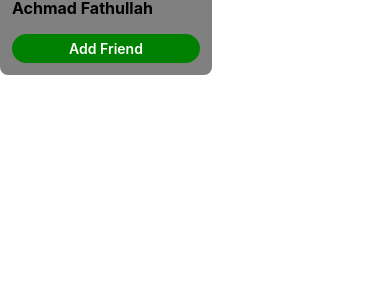
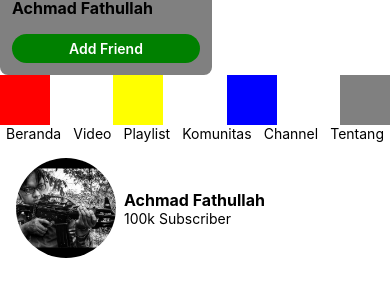
Before and after one commit to amed12/MyFirstRN, a React Native app: screen / in a window 390 px wide. Shown: the part 517-814 px from the top of the page. Built offline with nearby package versions, Linux system fonts and the light colour scheme.

Commit message:
learn flexbox

```diff
--- a/App.js
+++ b/App.js
@@ -1,5 +1,6 @@
 import React from 'react';
 import {ScrollView, View} from 'react-native';
+import FlexBox from './FlexBox';
 import SampleBasic from './SampleBasic';
 import SampleStylingBasic from './SampleStylingBasic';
 
@@ -8,6 +9,7 @@ const App = () => (
     <ScrollView>
       <SampleBasic />
       <SampleStylingBasic />
+      <FlexBox />
     </ScrollView>
   </View>
 );
--- /dev/null
+++ b/FlexBox.js
@@ -0,0 +1,49 @@
+import React, {Component} from 'react';
+import {View, Text, Image} from 'react-native';
+import styles from './StyleText';
+import me from './me.jpg';
+
+export default class FlexBox extends Component {
+  render() {
+    return (
+      <View>
+        <View
+          style={{
+            flexDirection: 'row',
+            borderStartColor: 'green',
+            alignItems: 'center',
+            justifyContent: 'space-between',
+          }}>
+          <View style={{backgroundColor: 'red', width: 50, height: 50}} />
+          <View style={{backgroundColor: 'yellow', width: 50, height: 50}} />
+          <View style={{backgroundColor: 'blue', width: 50, height: 50}} />
+          <View style={{backgroundColor: 'grey', width: 50, height: 50}} />
+        </View>
+        <View style={{flexDirection: 'row', justifyContent: 'space-around'}}>
+          <Text>Beranda</Text>
+          <Text>Video</Text>
+          <Text>Playlist</Text>
+          <Text>Komunitas</Text>
+          <Text>Channel</Text>
+          <Text>Tentang</Text>
+        </View>
+        <View
+          style={{flexDirection: 'row', alignItems: 'center', marginTop: 16, marginLeft: 16}}>
+          <Image
+            source={me}
+            style={{
+              width: 100,
+              height: 100,
+              borderRadius: 50,
+              marginRight: 8,
+            }}
+          />
+          <View style={{flexDirection:'column',alignItems:'flex-start'}}>
+            <Text style={styles.textBold}>Achmad Fathullah</Text>
+            <Text>100k Subscriber</Text>
+          </View>
+        </View>
+      </View>
+    );
+  }
+}
```
